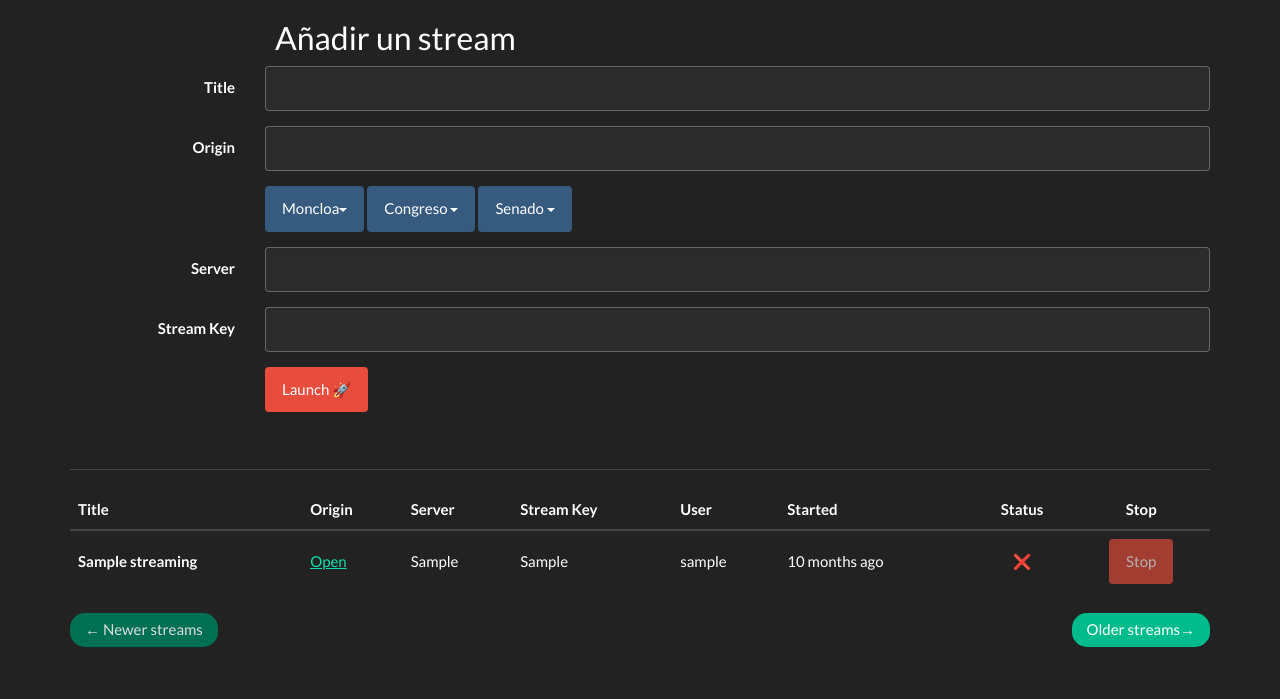
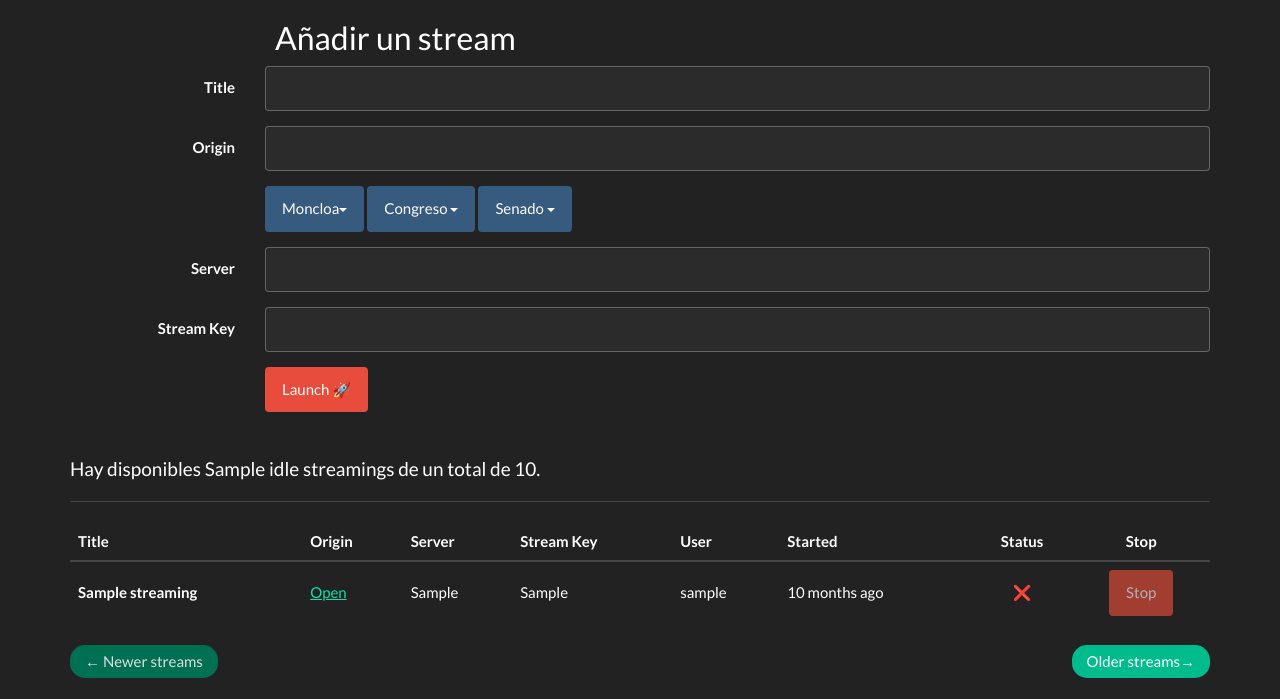
Before and after one commit to sqr/restream_flask, a Flask app: template app/templates/streamings.html in a window 1280 px wide. Shown: the part 103-802 px from the top of the page. Before the commit the page ends 750 px from the top, so only its background shows below. Run offline with Flask 2, Linux system fonts and the light colour scheme; tables that the repository leaves empty hold one stand-in row (values such as "Sample post"); the template is opened without the code that fills it: values that come from a table or form of the project are taken from there, most other values are stand-ins (such as "Sample title", 1, 10 or a date in 2020); parts of the project's set-up code (start-up, migrations or seed data) failed here and were passed over; some libraries are stand-ins or nearby versions.

Commit message:
frontend work (Added worker count)

```diff
--- a/app/routes.py
+++ b/app/routes.py
@@ -174,6 +174,7 @@ def streamings():
         if streamings.has_next else None
     prev_url = url_for('streamings', page=streamings.prev_num) \
         if streamings.has_prev else None
+    worker_availability = tasks.worker_availability()
 
     if form.submit_start.data and form.validate():
         queue = rq.Queue('microblog-tasks', connection=Redis.from_url(app.config['REDIS_URL']))
@@ -202,7 +203,7 @@ def streamings():
         flash('Your streaming has been stopped', 'warning')
         return redirect(url_for('streamings'))
 
-    return render_template('streamings.html', title='Streamings', streamings=streamings.items, form2=form2, form=form, posts=posts.items, next_url=next_url, prev_url=prev_url, url_presidente=url_presidente, url_ministros=url_ministros,)
+    return render_template('streamings.html', title='Streamings', streamings=streamings.items, form2=form2, form=form, posts=posts.items, next_url=next_url, prev_url=prev_url, url_presidente=url_presidente, url_ministros=url_ministros, worker_availability=worker_availability)
 
 @app.route('/marianizer', methods=['GET', 'POST'])
 @login_required
--- a/app/tasks.py
+++ b/app/tasks.py
@@ -1,11 +1,15 @@
+from rq import queue
 from app import app, db
-from rq import get_current_job
+from rq import get_current_job, Queue
+from rq.worker import Worker, WorkerStatus
 from app.models import Task, Streaming
 import time
 import ffmpeg
 import youtube_dl
 from pathlib import Path
 import json
+from redis import Redis
+
 
 def get_manifest(video_url):
     ydl_opts = {
@@ -103,3 +107,16 @@ def stream_started(id):
         return False
     else:
         return True
+
+def worker_availability():
+    redis = Redis.from_url(app.config['REDIS_URL'])
+    queue = Queue('microblog-tasks', connection=redis)
+    worker_array = {'total': 0, 'busy': 0, 'idle': 0}
+    workers = Worker.all(connection=redis, queue=queue)
+    for worker in workers:
+        worker_array['total']+=1
+        if worker.state == WorkerStatus.BUSY:
+            worker_array['busy']+=1
+        if worker.state == WorkerStatus.IDLE:
+            worker_array['idle']+=1
+    return worker_array
--- a/app/templates/streamings.html
+++ b/app/templates/streamings.html
@@ -85,7 +85,11 @@
         </div>
         <div class = "form-group">
             <div class="col-sm-offset-2 col-sm-10">
-                {{ form.submit_start(class_="btn btn-danger") }}
+                {% if worker_availability['idle'] is sameas(0) %}
+                    <input type="submit" class="btn btn-danger" name="Launch 🚀" value="Launch 🚀" disabled>
+                {% else %}
+                    {{ form.submit_start(class_="btn btn-danger") }}
+                {% endif %}
             </div>
         </div>
     </form>
@@ -165,6 +169,13 @@
             }
         }
     </script>
+    {% if worker_availability['idle'] is sameas(0) %}
+        <h4>⚠️<strong>No hay streamings disponibles.</strong>⚠️ Libera un hueco deteniendo uno de los streamings activos.</h4>
+    {% elif worker_availability['idle'] is sameas(1) %}
+        <h4>Hay disponible {{ worker_availability['idle'] }} streaming de un total de {{ worker_availability['total'] }}.</h4>
+    {% else %}
+        <h4>Hay disponibles {{ worker_availability['idle'] }} streamings de un total de {{ worker_availability['total'] }}.</h4>
+    {% endif %}
    <hr />
     <table class="table">
         <thead>
--- a/docker-compose.yml
+++ b/docker-compose.yml
@@ -54,7 +54,7 @@ services:
         depends_on:
             - redis
         deploy:
-            replicas: 1
+            replicas: 3
 
 volumes:
     sqlite:
```
